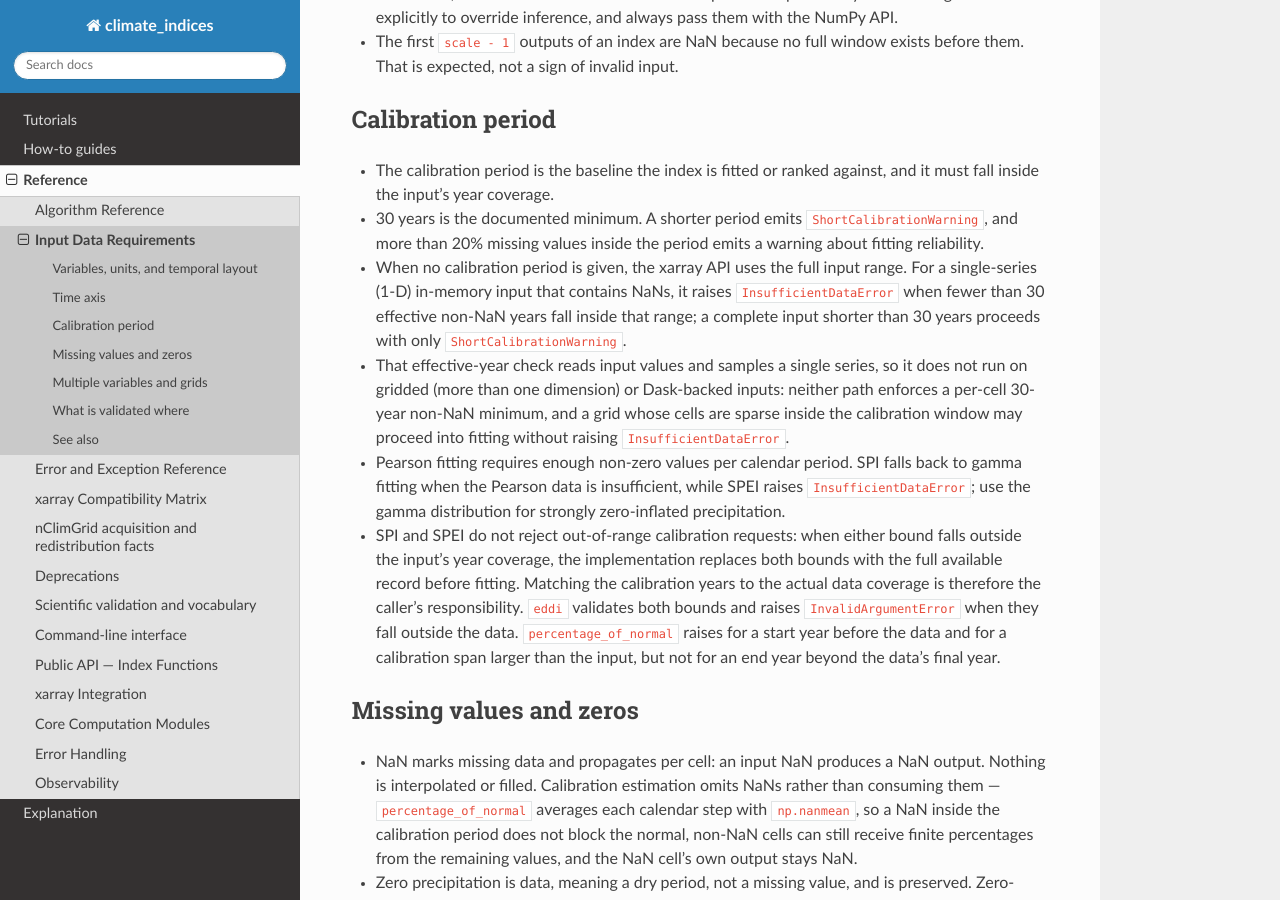
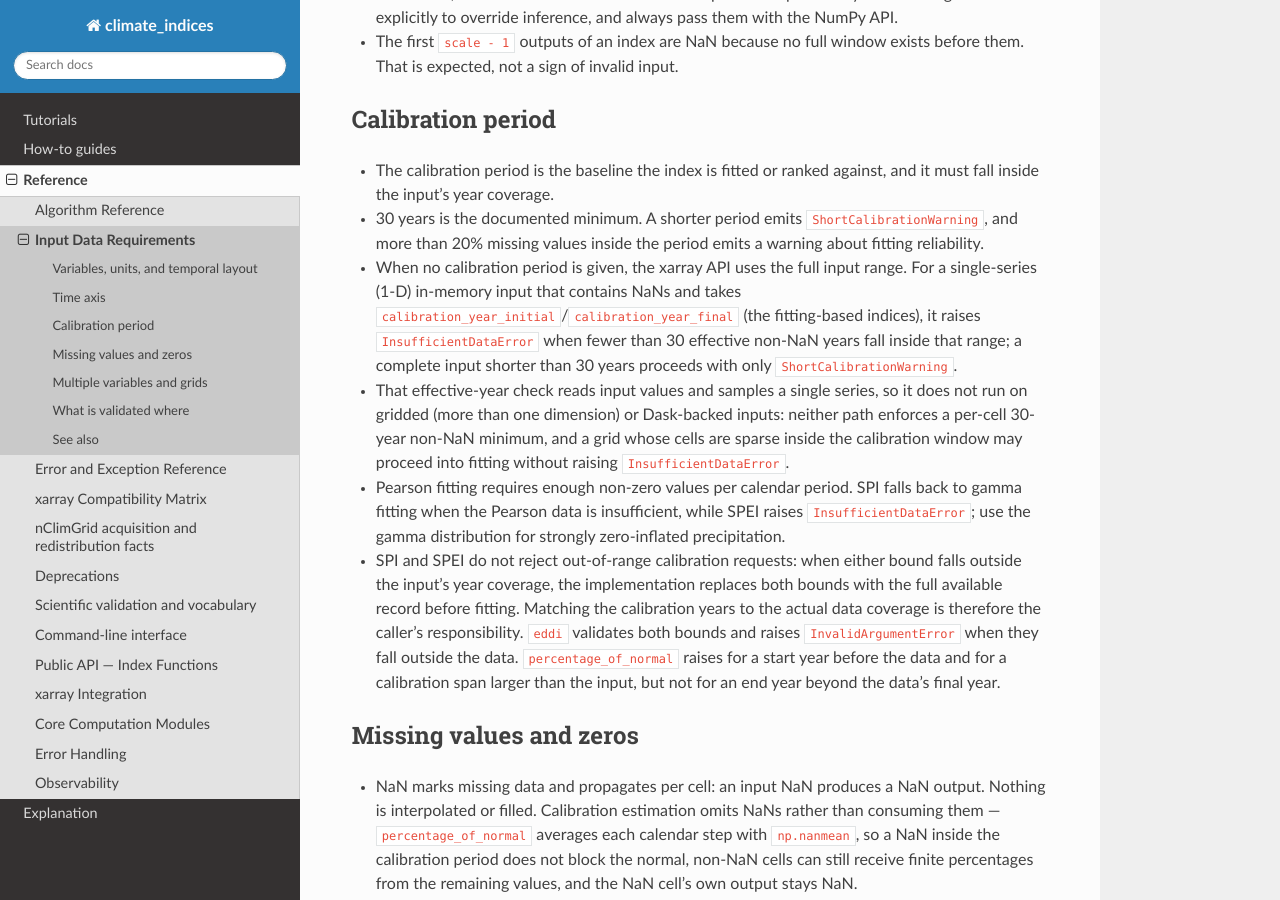
Before and after one commit to monocongo/climate_indices, a Sphinx documentation site: the page built from docs/data_requirements.md, in a window 1280 px wide and 900 px high, scrolled down 1147 px. Built offline with Sphinx 7.4.7 and the Read the Docs theme 3.1.0, drawn with Linux system fonts in a browser that asks for light colours; some of the changed text lies outside the part shown.

Commit message:
docs: clarify NaN and fitting-index scope of calibration check

```diff
--- a/docs/data_requirements.md
+++ b/docs/data_requirements.md
@@ -53,9 +53,10 @@
   `ShortCalibrationWarning`, and more than 20% missing values inside the
   period emits a warning about fitting reliability.
 - When no calibration period is given, the xarray API uses the full input
-  range. For a single-series (1-D) in-memory input that contains NaNs, it
-  raises `InsufficientDataError` when fewer than 30 effective non-NaN years
-  fall inside that range; a complete input shorter than 30 years proceeds with
+  range. For a single-series (1-D) in-memory input that contains NaNs and takes
+  `calibration_year_initial`/`calibration_year_final` (the fitting-based
+  indices), it raises `InsufficientDataError` when fewer than 30 effective
+  non-NaN years fall inside that range; a complete input shorter than 30 years proceeds with
   only `ShortCalibrationWarning`.
 - That effective-year check reads input values and samples a single series, so
   it does not run on gridded (more than one dimension) or Dask-backed inputs:
@@ -128,7 +129,7 @@
 | Time coordinate completeness, periodicity, and start month | Caller | Enforced | Caller |
 | Timesteps at least `scale` | Not enforced | Enforced | Not enforced |
 | Calibration length and missing-data warnings | Warned | Warned | Warned |
-| Calibration non-NaN sample size | Caller | Enforced when NaNs are present (in-memory 1-D input) | Caller |
+| Calibration non-NaN sample size | Caller | Enforced when NaNs are present (in-memory 1-D fitting-based input) | Caller |
 | Calibration years inside data coverage | Partial (see note) | Partial (see note) | Partial (see note) |
 | Multi-variable alignment | Caller, by array size | Inner join with warning | Caller |
 | Units | Caller | Caller | Converted and validated |
```
Also changed, not shown: docs/choosing-parameters.md (+2 -2 lines), src/climate_indices/CONTEXT.md (+1 -1 lines).
